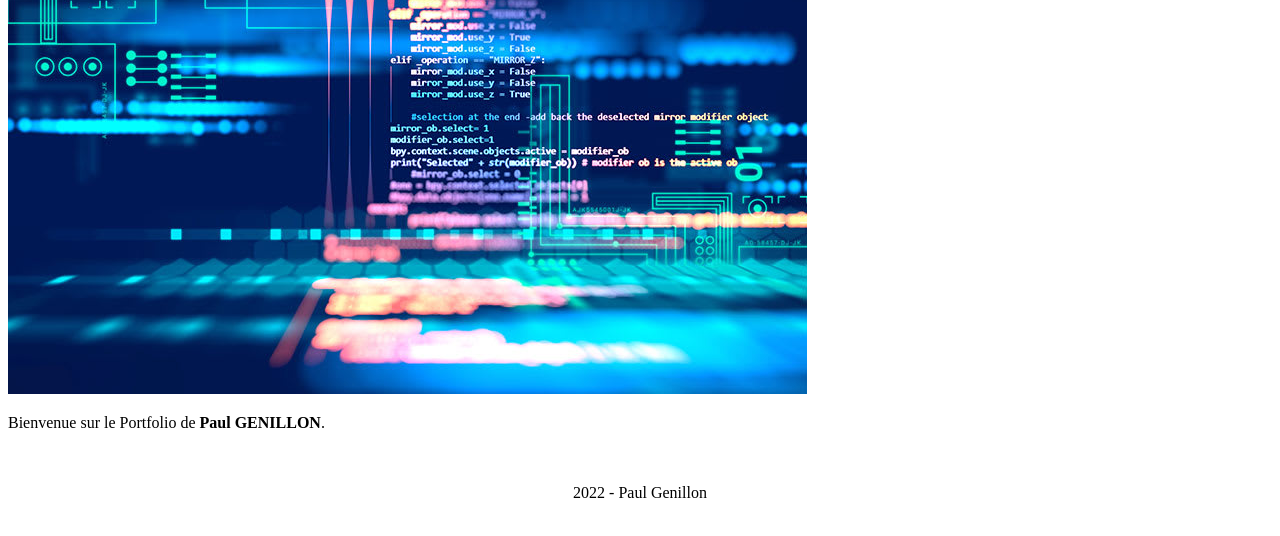
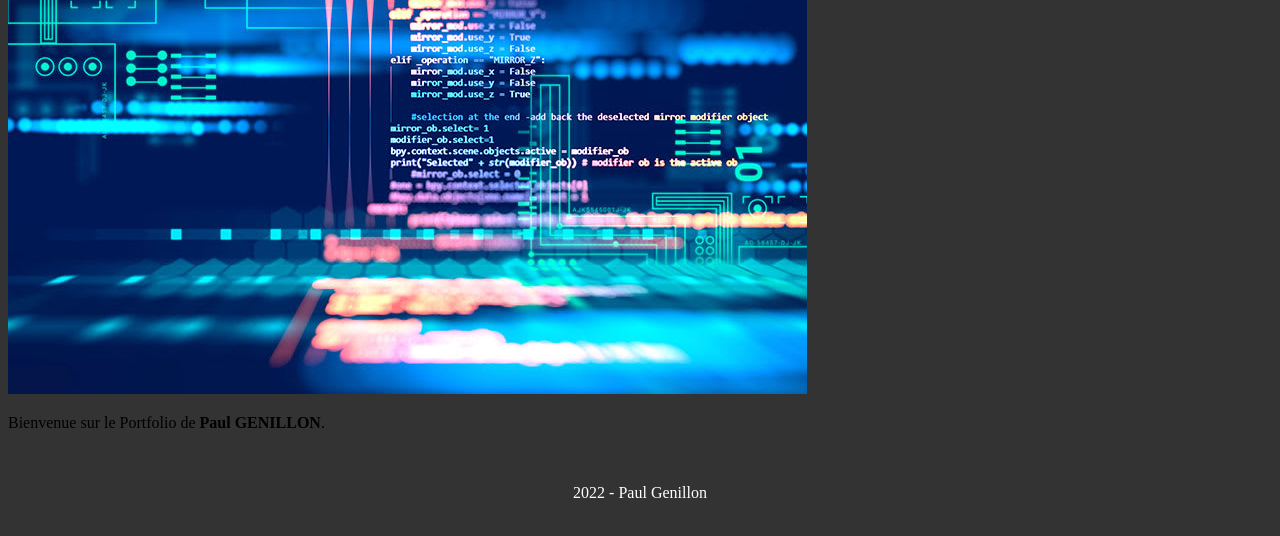
Before and after one commit to Xeinel/xeinel.github.io, a plain HTML site: page index.html in a window 1280 px wide. Shown: the part 154-690 px from the top of the page. Drawn offline with Linux system fonts and the light colour scheme; files whose address does not match are found by name.

Commit message:
background color

```diff
--- a/index.html
+++ b/index.html
@@ -2,7 +2,7 @@
 
 <html lang="fr">
     <head>
-        <title>Paul Genillon Portfolio</title>
+        <title>Paul Genillon - Portfolio</title>
         <meta charset="utf-8">
         <meta name="description" content="Portfolio de Paul GENILLON">
         <link href="style.css" rel="stylesheet">
--- a/style.css
+++ b/style.css
@@ -1,5 +1,9 @@
 h1 {
     color: orangered;
+}
+
+body {
+    background-color: #333;
 }
 
 ul {
@@ -28,8 +32,8 @@ li a:hover {
 }
 
 footer {
-    background-color: white;
-    color: black;
+    background-color: #333;
+    color: white;
     padding: 20px 0 10px 0;
     text-align: center;
 }
```
